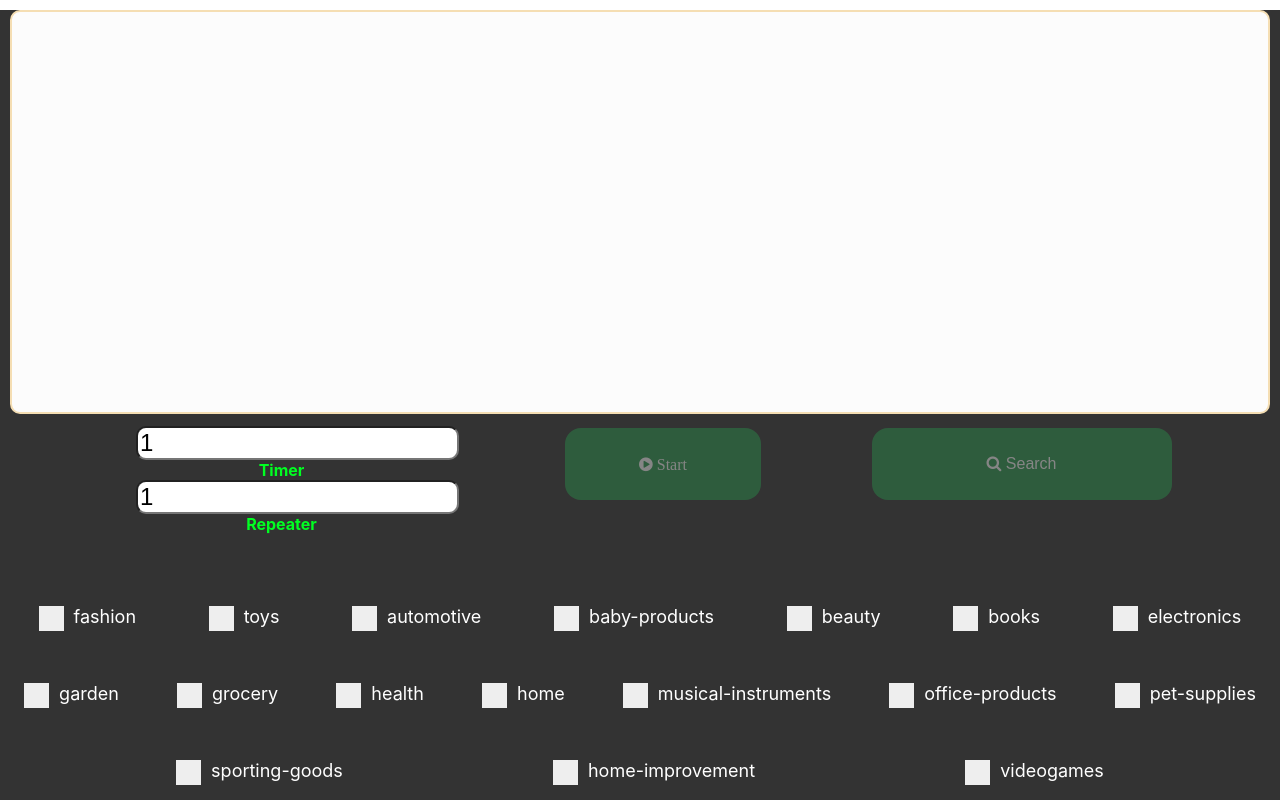
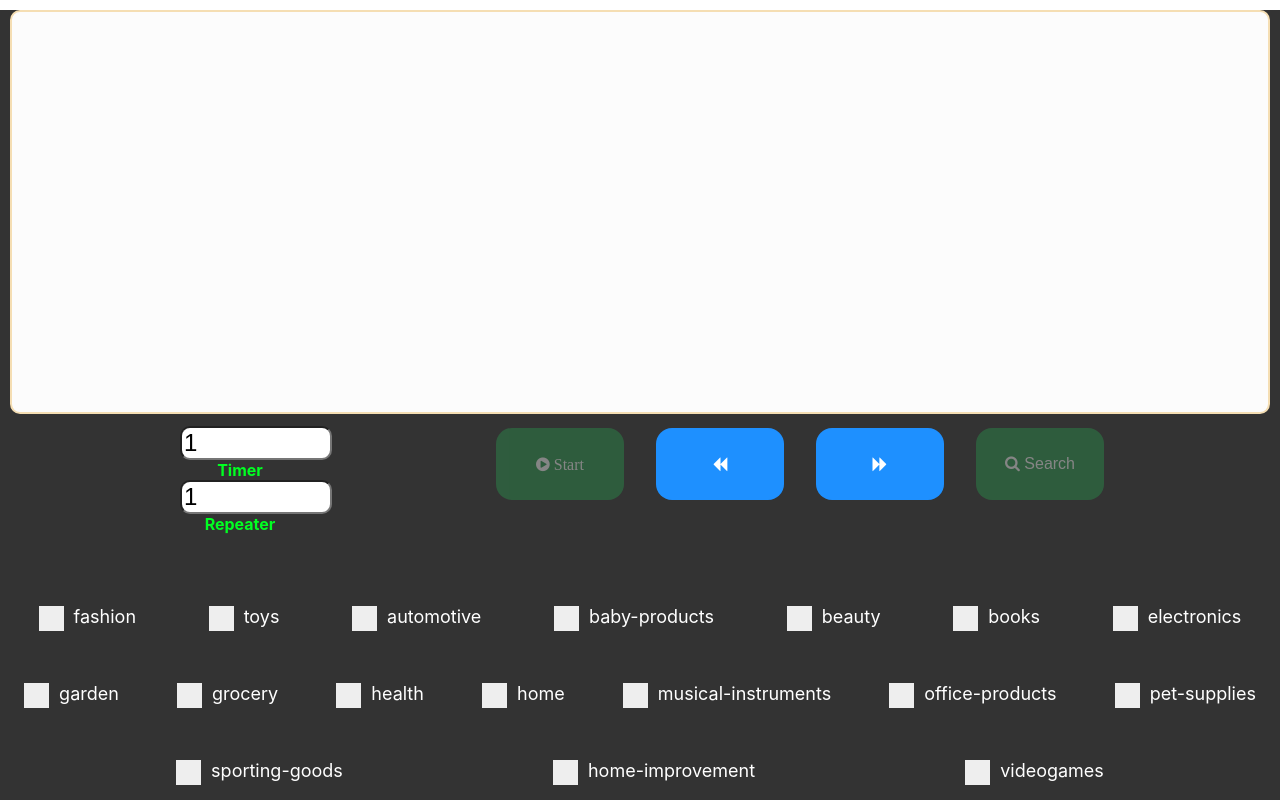
Before and after one commit to mahmoud-batman/randomideas, a React (Create React App) app: page / in a window 1280 px wide. Shown: the top 800 px of the page. Built offline with nearby package versions, Linux system fonts and the light colour scheme.

Commit message:
backward and forward button

```diff
--- a/src/components/ProductsContainer.css
+++ b/src/components/ProductsContainer.css
@@ -126,7 +126,7 @@
 .button {
   text-align: center;
   text-decoration: none;
-  margin: 4px 2px;
+  margin: 4px 1rem;
   border-radius: 16px;
   background-color: DodgerBlue; /* Blue background */
   border: none; /* Remove borders */
@@ -173,6 +173,7 @@
   min-width: 200px;
   justify-content: center;
   align-content: center;
+  width: 50%;
 }
 
 input[type=number] {
@@ -187,8 +188,8 @@ input[type=number] {
   display: flex;
   flex-direction: column;
   justify-content: center;
-  align-content: center;
   align-items: center;
   color: #00ff22;
   margin-top: 2rem;
+  width: 10rem;
 }
--- a/src/components/ProductsContainer.js
+++ b/src/components/ProductsContainer.js
@@ -6,10 +6,12 @@ import getRandomInt from 'utils/getRandomInt';
 export default function ProductsContainer({data}) {
     const [autoDisplayIsActive, setAutoDisplayIsActive] = useState(false);
     const [firstTime, setFirstTime] = useState(true);
+    const [searchClicked, setSearchClicked] = useState(false);
     const [timer, setTimer] = useState(1);
-    let [seconds, setSeconds] = useState(1);
-    let [repeat, setRepeat] = useState(1);
-
+    const [seconds, setSeconds] = useState(1);
+    const [repeat, setRepeat] = useState(1);
+    const [savedData, setSavedData] = useState([]);
+    let [page, setPage] = useState(1);
     // To create an array equal to the length of the number of categoryItems
     const [categoryItems, setCategoryItems] = useState([]);
     // const [categoryItems, setCategoryItems] = useState(new Array(data.length).fill([]));
@@ -57,13 +59,40 @@ export default function ProductsContainer({data}) {
             )
             randomNumList = []
         }
-
         return randomItemsList.flat(1)
     }
 
     function search () {
-        setCategoryItems(randomItems())
+        let items = randomItems()
+        setCategoryItems(items)
+        saveData(items)
         setFirstTime(false)
+        setSearchClicked(true)
+        setPage(1)
+    }
+
+    function saveData (data) {
+        if(savedData.length >= 20) {
+            savedData.shift()
+        }
+        setSavedData(savedData.concat([data]))
+    }
+
+    function Backward() {
+        setSearchClicked(true)
+        if(parseInt(page) < savedData.length) {
+            setPage(page += 1)
+            setCategoryItems(savedData[savedData.length - page])
+        }
+    }
+
+    function Forward() {
+        setSearchClicked(true)
+
+        if(parseInt(page) > 1) {
+            setPage(page -= 1)
+            setCategoryItems(savedData[savedData.length - page])
+        }
     }
 
     function resetFilter () {
@@ -90,13 +119,10 @@ export default function ProductsContainer({data}) {
         setRepeat(e.target.value);
     }
 
-
     useEffect(() => {
-        let interval = null;
         let secondInterval = null
         let s = seconds
         setSeconds(s)
-
         if(autoDisplayIsActive){
             secondInterval = setInterval(() => {
 
@@ -109,13 +135,18 @@ export default function ProductsContainer({data}) {
                 setSeconds(s)
             }, 1000)
 
+            if(searchClicked) {
+                s = 1
+                setSeconds(s)
+                setSearchClicked(false)
+            }
         }
+
         return () =>{
-            clearInterval(interval)
             clearInterval(secondInterval)
         };
 
-    }, [autoDisplayIsActive])
+    }, [searchClicked, autoDisplayIsActive ])
 
     return (
 
@@ -127,7 +158,7 @@ export default function ProductsContainer({data}) {
         </div>
         <div className="buttonsContainer">
 
-        <div className="timer">
+            <div className="timer">
                 <input className={`${autoDisplayIsActive && 'disabled'}`}
                 id='timer'
                 name='timer'
@@ -153,14 +184,13 @@ export default function ProductsContainer({data}) {
                 <button  className={`button  fa fa-${autoDisplayIsActive ?  'pause-circle ': 'play-circle search' }
                 ${firstTime && 'disabled'} ${!checkedState.includes(true)   && 'disabled'}`}
                 onClick={toggle}>
-                    {console.log()}
                     &nbsp;{autoDisplayIsActive ? 'Pause' : 'Start'}
                 </button>
-
+                <button className={`button fa fa-backward`} onClick={()=> Backward()}></button>
+                <button className={`button fa fa-forward`} onClick={()=> Forward()}></button>
+                <button className={`button search ${!checkedState.includes(true)   && 'disabled'}`} onClick={() => search()}>
+                    <i className={`fa fa-search`}></i> Search</button>
             </div>
-
-            <button className={`button search ${autoDisplayIsActive  && 'disabled'} ${!checkedState.includes(true)   && 'disabled'}`} onClick={() => search()}>
-                <i className="fa fa-search "></i> Search</button>
         </div>
         <div className={`filterGroup ${autoDisplayIsActive && 'disabled hidden'  }  display=hidden`}>
             {data.map((list, index) =>
```
